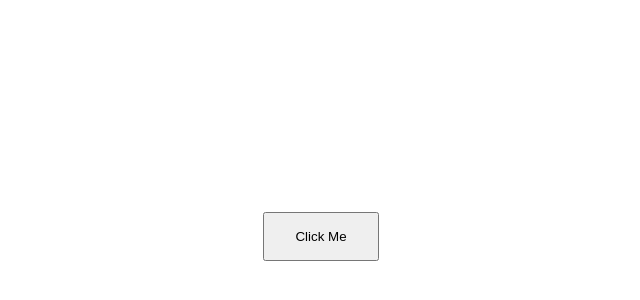
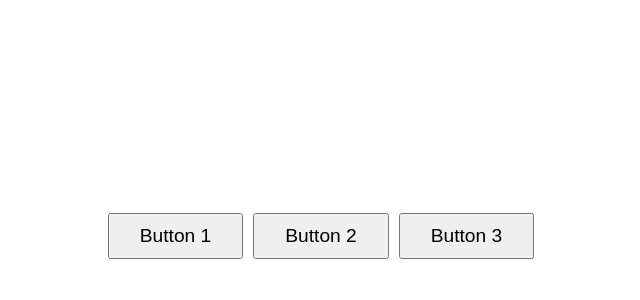
Before and after one commit to kunda4/react-js-exercises, a React (Vite) app: page / in a window 1280 px wide. Shown: the part 164-464 px from the top of the page, without its empty margins (319-959 px from the left). Built offline with nearby package versions, Linux system fonts and the light colour scheme.

Commit message:
(ft-comp): create Custom Component
-Create button component
- render component 3 times

[Finishes]

```diff
--- a/src/App.jsx
+++ b/src/App.jsx
@@ -1,10 +1,11 @@
 import React from 'react'
-import UserClick from './Components/CapturingUserClick/CapturingUserClick'
+import CustomComponent from './Components/CustomComponent/CustomComponent'
+
 function App() {
 
   return (
     <>
-    <UserClick/>
+      <CustomComponent/>
     </>
   )
 }
--- /dev/null
+++ b/src/Components/CustomComponent/ButtonComponent.jsx
@@ -0,0 +1,11 @@
+import React from "react"
+export default function Button(props){
+    function clickHandler(){
+        alert(`You Clicked on ${props.name}`)
+    }
+    return(
+
+
+        <button onClick={clickHandler}>{props.name}</button>
+    )
+}
--- /dev/null
+++ b/src/Components/CustomComponent/CustomComponent.css
@@ -0,0 +1,19 @@
+*{
+    padding: 0;
+    margin: 0;
+    box-sizing: border-box;
+}
+
+.myButton{
+    width: 100%;
+    height: 100vh;
+    display: flex;
+    justify-content: center;
+    align-items: center;
+    gap: 10px;
+}
+ button{
+    padding: 10px 30px;
+    cursor: pointer;
+    font-size: larger;
+ }
--- /dev/null
+++ b/src/Components/CustomComponent/CustomComponent.jsx
@@ -0,0 +1,12 @@
+import Button from "./ButtonComponent.jsx"
+export default function CustomComponent(){
+
+
+    return(
+        <div className="myButton">
+        <Button name = 'Button 1'/>
+        <Button name = 'Button 2'/>
+        <Button name = 'Button 3'/>
+        </div>
+    )
+}
--- a/src/main.jsx
+++ b/src/main.jsx
@@ -1,7 +1,7 @@
 import React from 'react'
 import ReactDOM from 'react-dom/client'
 import App from './App.jsx'
-import '../src/Components/CapturingUserClick/CapturingUserClick.css'
+import '../src/Components/CustomComponent/CustomComponent.css'
 
 
 ReactDOM.createRoot(document.getElementById('root')).render(
```
